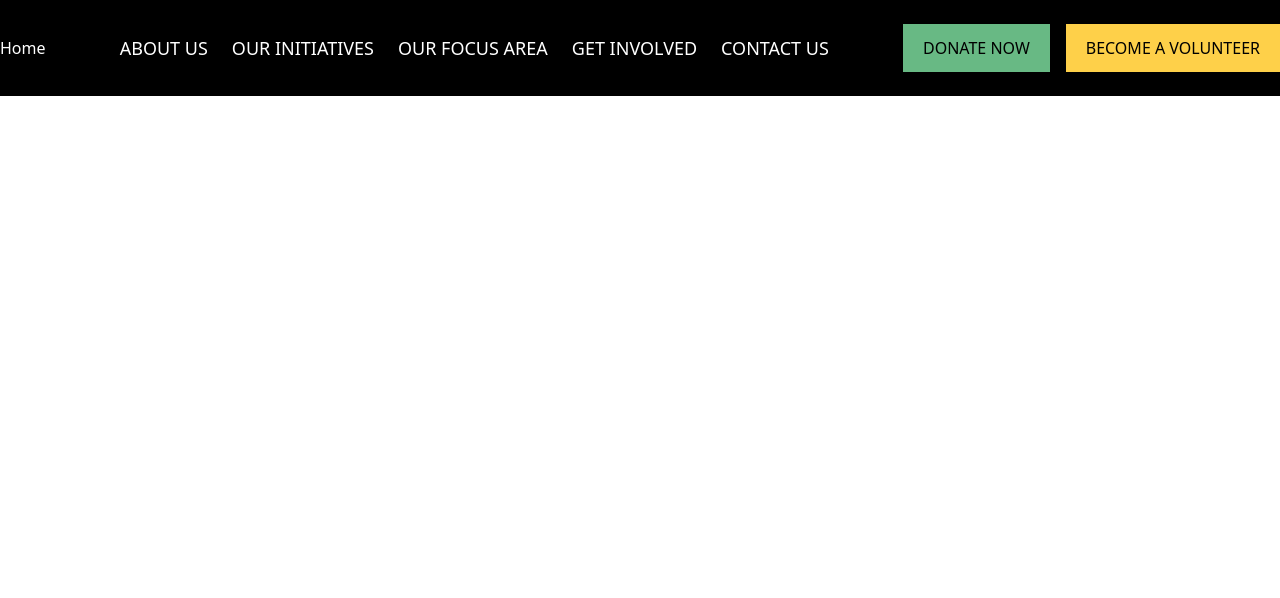
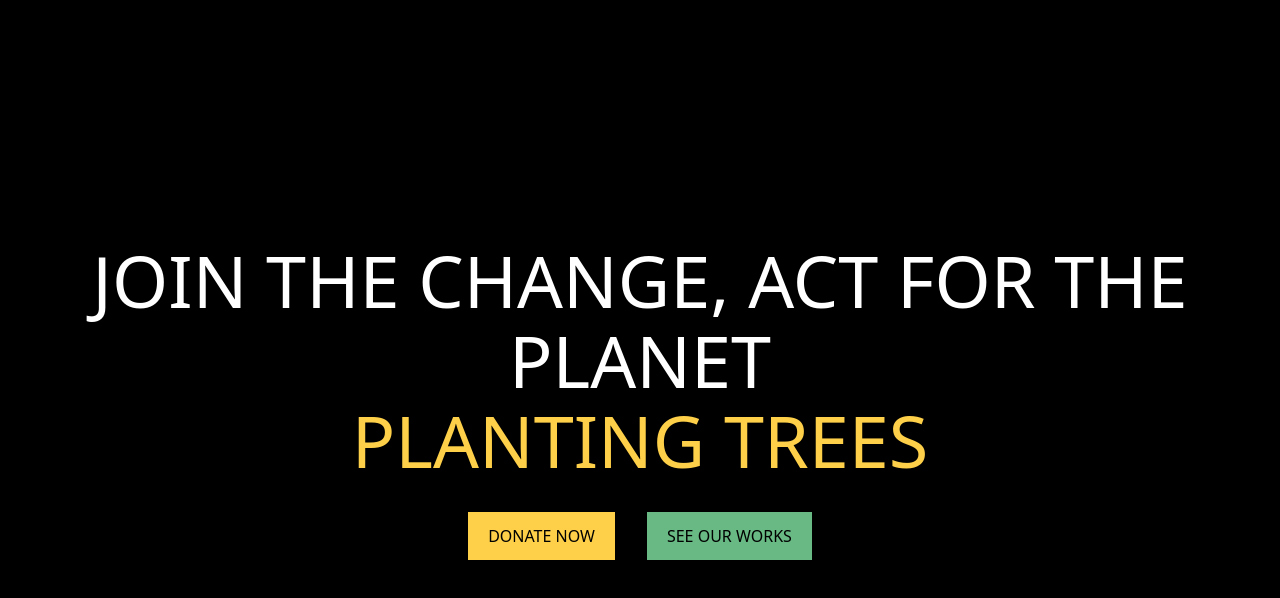
Before and after one commit to sudharshanr15/seerakku-frontend, a Next.js app: page / in a window 1280 px wide. Shown: the top 598 px of the page. Built offline with nearby package versions, Linux system fonts and the light colour scheme.

Commit message:
Hero banner added

```diff
--- a/src/app/page.tsx
+++ b/src/app/page.tsx
@@ -1,3 +1,9 @@
+import HeroBanner from "@/features/home/components/HeroBanner";
+
 export default function Home() {
-  return <div></div>;
+  return (
+    <main>
+      <HeroBanner />
+    </main>
+  );
 }
--- a/src/components/Navbar.tsx
+++ b/src/components/Navbar.tsx
@@ -30,7 +30,7 @@ const Navbar = () => {
     },
   ];
   return (
-    <header className="w-full py-6 bg-black">
+    <header className="w-full py-6 bg-black z-50">
       <div className="max-w-screen-xl mx-auto">
         <nav className="flex justify-between items-center gap-8 text-white">
           <Link href={"/"}>Home</Link>
--- a/src/features/home/components/HeroBanner.tsx
+++ b/src/features/home/components/HeroBanner.tsx
@@ -0,0 +1,25 @@
+import Button from "@/components/buttons/Button";
+import DonateNow from "@/components/buttons/DonateNow";
+import { ButtonType } from "@/components/buttons/type";
+
+const HeroBanner = () => {
+  return (
+    <section className="absolute top-0 left-0 w-full h-screen bg-black">
+      <div className="flex flex-col items-center justify-center h-full">
+        <h1 className="uppercase text-white text-center title font-normal text-7xl leading-[80px]">
+          JOIN THE CHANGE, ACT FOR THE PLANET
+          <br />
+          <span className="text-primary">PLANTING TREES</span>
+        </h1>
+        <div className="flex gap-8 mt-8">
+          <DonateNow type={ButtonType.primary} />
+          <Button type={ButtonType.secondary_silver_green}>
+            See Our Works
+          </Button>
+        </div>
+      </div>
+    </section>
+  );
+};
+
+export default HeroBanner;
--- a/tailwind.config.ts
+++ b/tailwind.config.ts
@@ -5,6 +5,7 @@ export default {
     "./src/pages/**/*.{js,ts,jsx,tsx,mdx}",
     "./src/components/**/*.{js,ts,jsx,tsx,mdx}",
     "./src/app/**/*.{js,ts,jsx,tsx,mdx}",
+    "./src/features/**/*.{js,ts,jsx,tsx,mdx}",
   ],
   theme: {
     extend: {
```
